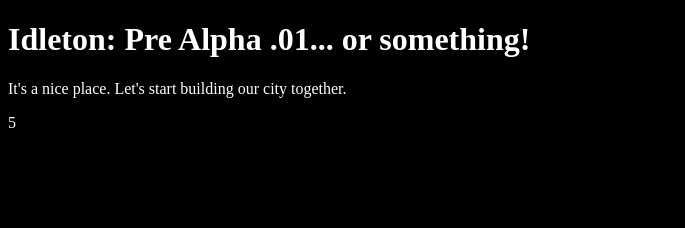
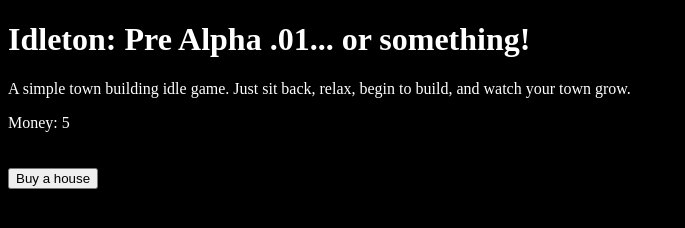
Before and after one commit to srl23/idleton, a plain HTML site: page index.html in a window 1280 px wide. Shown: the whole page, without its empty margins (0-685 px from the left). Drawn offline with Linux system fonts and the light colour scheme.

Commit message:
purchasing things now works and adds to income

```diff
--- a/index.html
+++ b/index.html
@@ -6,7 +6,9 @@
     <body>
         <script defer src="./script.js"></script>
         <h1>Idleton: Pre Alpha .01... or something!</h1>
-        <p>It's a nice place. Let's start building our city together.</p>
-        <div id="counter"></div>
+        <p>A simple town building idle game. Just sit back, relax, begin to build, and watch your town grow.</p>
+        <div id="counter"></div><br>
+        <div id="houses-owned"></div><br>
+        <button onclick="buyHouse()">Buy a house</button>
     </body>
 </html>
--- a/script.js
+++ b/script.js
@@ -1,14 +1,31 @@
 let showCount = document.getElementById("counter");
-let count = 0;
+let houseCount = document.getElementById("houses-owned");
+let money = 0;
+let house = 0;
+let income = 1;
+
+let houseValue = 1;
 
 function countUp() {
-    count += 1;
-    console.log(count);
+    money += income;
     updateViews();
+}
+
+function buyHouse() {
+    if(money >= 1) {
+        money -= 1;
+        income += houseValue;
+        house++;
+        console.log(house);
+        houseCount.innerHTML = "Houses: " + house;
+        updateViews();
+    } else {
+        //nothing
+    }
 }
 
 let interval = setInterval(countUp, 1000);
 
 function updateViews() {
-    showCount.innerHTML = count;
+    showCount.innerHTML = "Money: " + money;
 }
```
